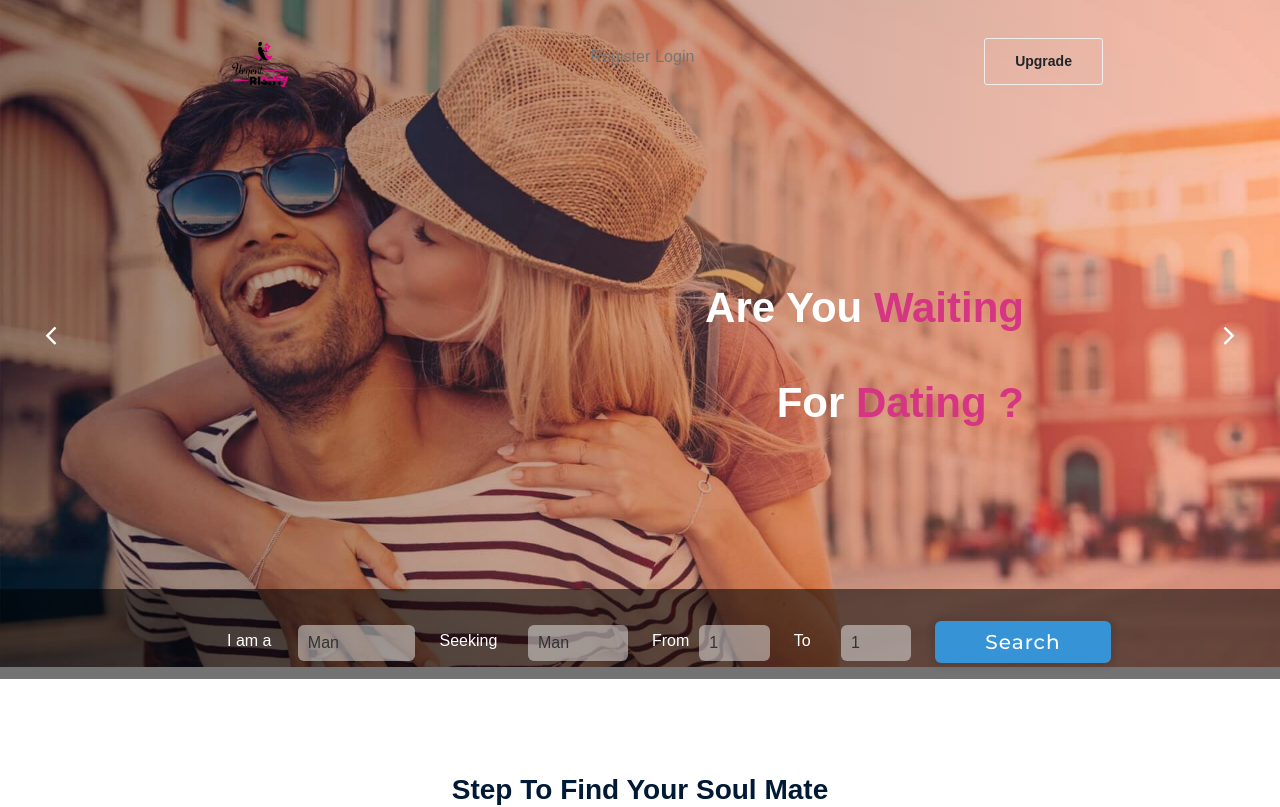
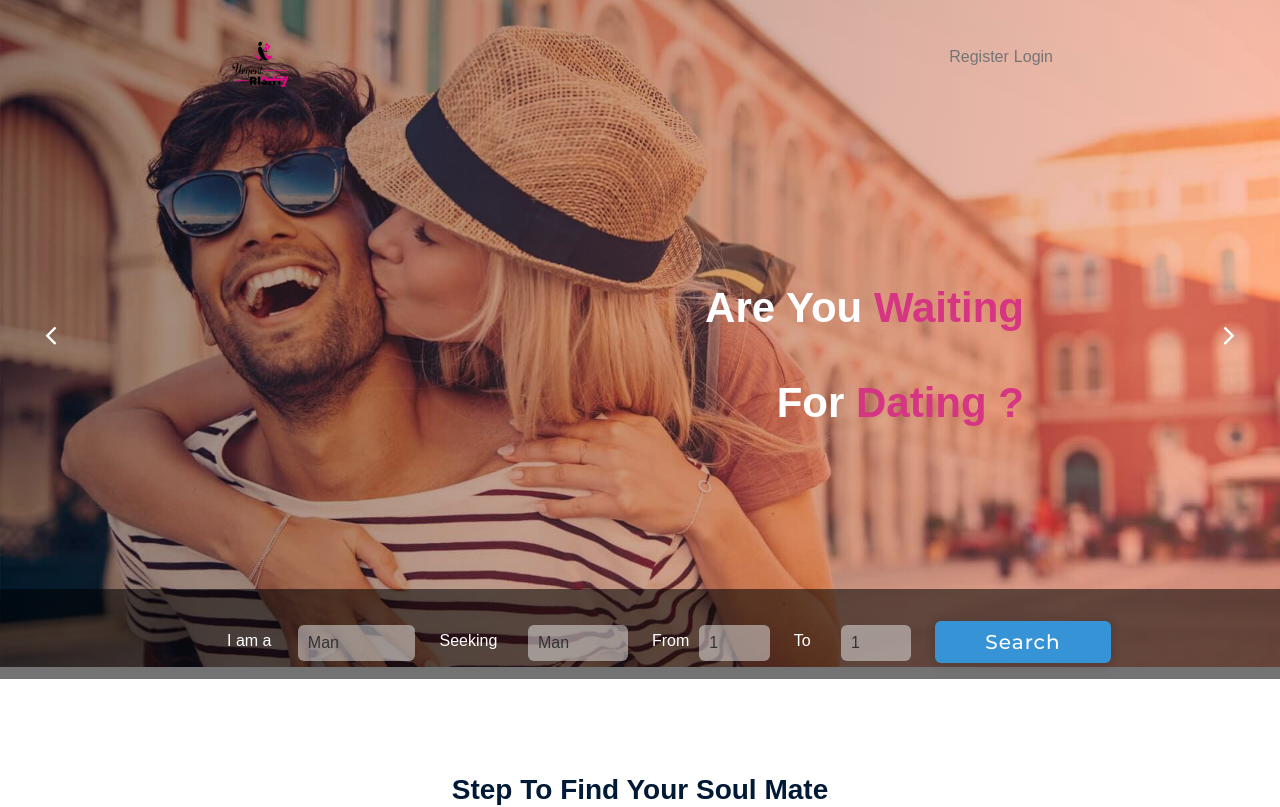
Before and after one commit to workOfYasir/cupid-love, a React (Create React App) app: page / in a window 1280 px wide. Shown: the top 807 px of the page. Built offline with nearby package versions, Linux system fonts and the light colour scheme; a web font is replaced by a local one.

Commit message:
upgrade main page rm

```diff
--- a/src/web/Components/Header.jsx
+++ b/src/web/Components/Header.jsx
@@ -255,8 +255,8 @@ console.log('location.pathname:',location.pathname);
                                             <li> <Link to="/"><img src={window.location.origin + "/images/logo.png"} className="img-fluid" alt="logo" /> </Link> </li>
                                         </ul>
                                         </div>
-<div className="col-10 p-0">
-                                        <ul className="p-4 d-flex justify-content-center primary-text ">
+<div className={(location.pathname=='/' || location.pathname=='') ?("col") : ("col-10")}>
+            <ul className={(location.pathname=='/' || location.pathname=='') ?("float-right d-flex pt-4 text-white") : ("p-4 d-flex justify-content-center primary-text")} >
                                         {(location.pathname=='/' || location.pathname=='') ? (
                                             <>
                                                 <li>
@@ -289,12 +289,12 @@ console.log('location.pathname:',location.pathname);
                                         }
                                         </ul>
                                         </div>
-                                        {(location.pathname=='/' || location.pathname=='') ? (
+                                        {(location.pathname=='/' || location.pathname=='') ?(""): (
                                         <div className=" col d-flex flex-column justify-content-center">
 
                                          <Link to="/pricing" className="btn btn-outline border"> Upgrade</Link>
                                         </div>
-                                        ):("")}
+                                        )}
                                     </div>
                                 </div>
                             </div>
```
